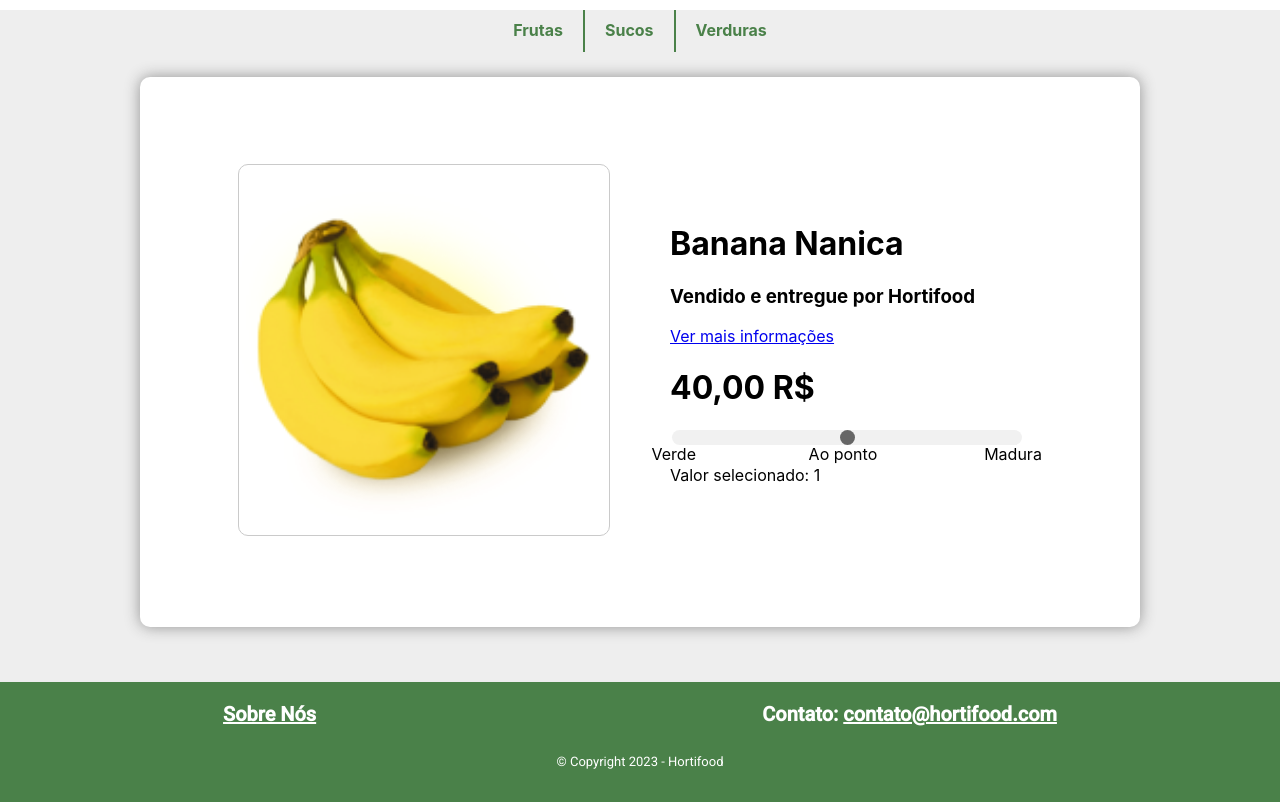
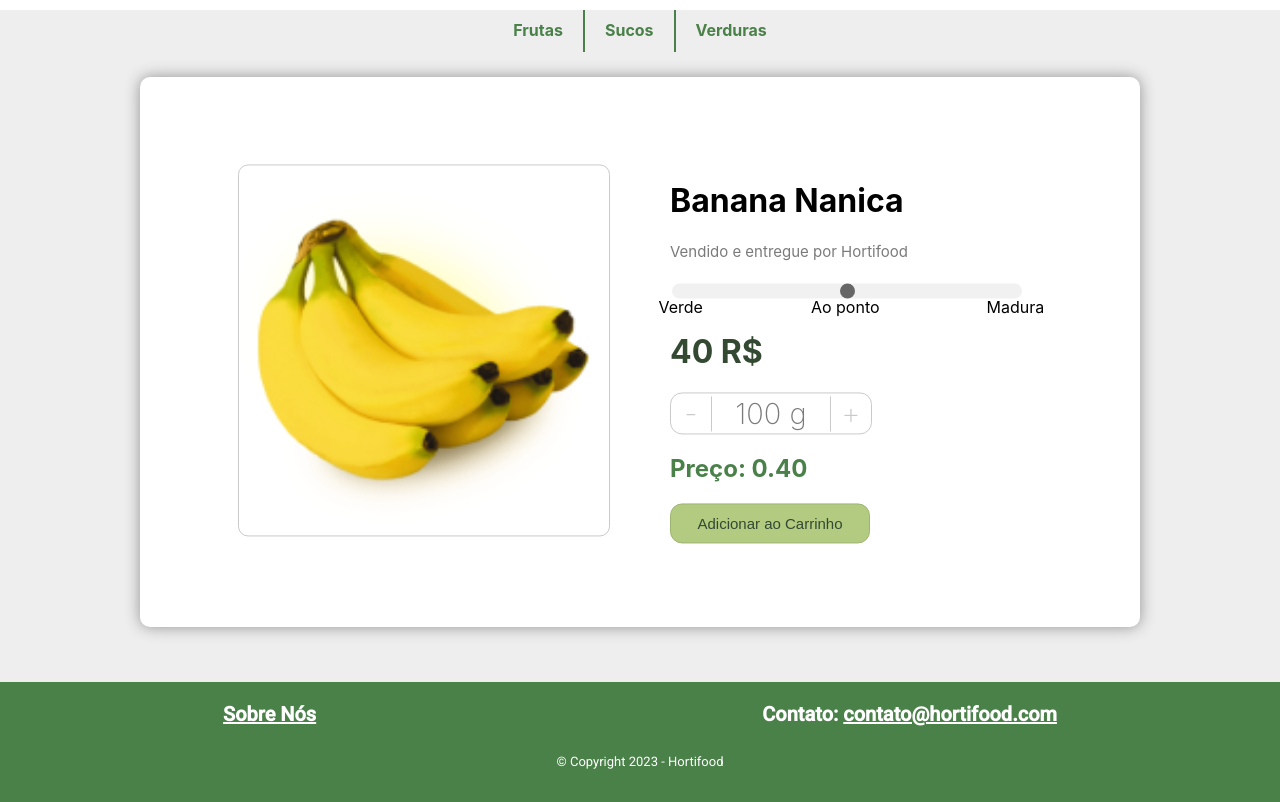
Before and after one commit to theosant/Hortifood, a React (Create React App) app in the folder app/: page / in a window 1280 px wide. Built offline with nearby package versions, Linux system fonts and the light colour scheme.

Commit message:
Página do produto

```diff
--- a/app/src/components/SiteSections/index.jsx
+++ b/app/src/components/SiteSections/index.jsx
@@ -2,7 +2,7 @@ import React from "react";
 import './index.css'
 
 const SiteSections = (props) =>{
-    console.log(props.type);
+    // console.log(props.type);
     if(props.type === "regular"){
 
         return (
--- a/app/src/index.js
+++ b/app/src/index.js
@@ -11,7 +11,7 @@ const root = ReactDOM.createRoot(document.getElementById('root'));
 
 const product = {
   name: "Banana Nanica",
-  price: "40,00",
+  price: 40,
 }
 
 root.render(
--- a/app/src/product.jsx
+++ b/app/src/product.jsx
@@ -5,11 +5,27 @@ import SiteSections from "./components/SiteSections";
 
 const Product = (Props) => {
 
-    const [value, setValue] = useState(1);
+    const [fruitPoint, setFruitPoint] = useState(1);
+    const handleFruitPointChange = (event) => {
+        setFruitPoint(event.target.value);
+    };
 
-    const handleChange = (event) => {
-        setValue(event.target.value);
-    };
+    const [quantity, setQuantity] = useState(100);
+
+    const handleMinusClick = () => {
+        if(quantity > 100){
+            setQuantity(quantity - 100);
+            setPrice(price - (Props.Product.price * 0.01));
+        }
+    }
+    const handlePlusClick = () => {
+        setQuantity(quantity + 100);
+        setPrice(price + (Props.Product.price * 0.01))
+    }
+
+    const [price, setPrice] = useState(Props.Product.price * 0.01);
+
+    // console.log(quantity * 0.1 * );
 
     return (
         <div style={{ backgroundColor: "#EEEEEE" }}>
@@ -23,24 +39,44 @@ const Product = (Props) => {
                             </td>
                             <td className="product_data_container">
                                 <h1>{Props.Product.name}</h1>
-                                <h3>Vendido e entregue por Hortifood</h3>
-                                <a href="index.css">Ver mais informações</a>
-                                <h1>{Props.Product.price} R$</h1>
+
+                                <h3
+                                    style={{ color: "#7A7A7A", fontSize: "15px", fontWeight: 400, marginBottom: 20 + "px"}}
+                                >Vendido e entregue por Hortifood</h3>
+
                                 <div className="labels_for_slider">
                                     <p className="verde">Verde</p>
                                     <p className="ao_ponto">Ao ponto</p>
                                     <p className="madura">Madura</p>
                                 </div>
+
                                 <input type="range"
-                                    id="rangeInput"
                                     className="fruit_point"
                                     name="rangeInput"
                                     min={0} max={2} step={1}
-                                    value={value}
-                                    onChange={handleChange}
+                                    value={fruitPoint}
+                                    onChange={handleFruitPointChange}
                                     >
-                                </input>
-                                <p>Valor selecionado: {value}</p>
+                                </input> {/* <p>Valor selecionado: {fruitPoint}</p> */}
+
+                                <h1 style={{color: "#334932", marginTop: 30 + "px"}}>{Props.Product.price} R$</h1>
+
+                                <div className="quantityInput">
+                                    <span
+                                        id="minus"
+                                        onClick={handleMinusClick}
+                                        style={{ cursor: 'pointer' }}
+                                        >-</span>
+                                    <span id="quantity">{quantity} g</span>
+                                    <span
+                                        id="plus"
+                                        onClick={handlePlusClick}
+                                        style={{ cursor: 'pointer' }}>+</span>
+                                </div>
+
+                                <h2 id="finalPrice">Preço: {price.toFixed(2)}</h2>
+
+                                <button id="addToCart">Adicionar ao Carrinho</button>
                             </td>
                         </tr>
                     </table>
--- a/app/src/styles/product.css
+++ b/app/src/styles/product.css
@@ -83,19 +83,63 @@ td{
 .labels_for_slider {
     position: relative;
 }
-
 .labels_for_slider p {
     position: absolute;
 }
-
 .verde {
-    left: -4%;
+    left: -2.5%;
+}
+.ao_ponto {
+    left: 30.5%;
+}
+.madura {
+    left: 68.5%;
 }
 
-.ao_ponto {
-    left: 30%;
+.quantityInput{
+    height: 40px;
+    width: 200px;
+    display: flex;
+    align-items: center;
+    justify-content: center;
+    background: white;
+    border: solid #CACACA 1px;
+    border-radius: 12px;
+    color: #CACACA;
 }
 
-.madura {
-    left: 68%;
+.quantityInput span{
+    width: 100%;
+    text-align: center;
+    font-size: 30px;
+    font-weight: 200;
 }
+
+#quantity{
+    color: #7A7A7A;
+    font-size: 29px;
+    border-right: 1px solid #CACACA;
+    border-left: 1px solid #CACACA;
+}
+
+#minus{
+    max-width: 40px;
+}
+
+#plus{
+    max-width: 40px;
+}
+
+#finalPrice{
+    color: #4A8149;
+}
+
+#addToCart{
+    color: #334932;
+    font-size: 15px;
+    background-color: #B2CB81;
+    border: solid #9EB473 1px;
+    height: 40px;
+    width: 200px;
+    border-radius: 12px;
+}
```
